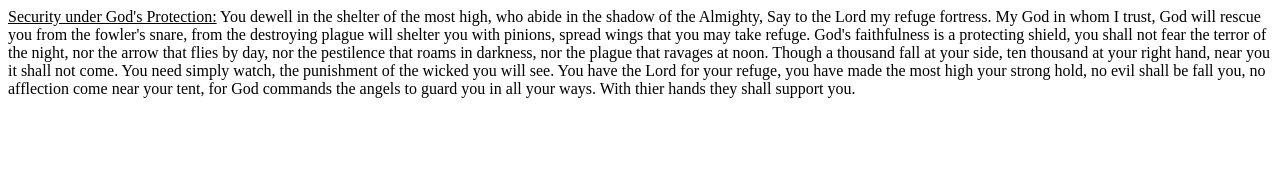
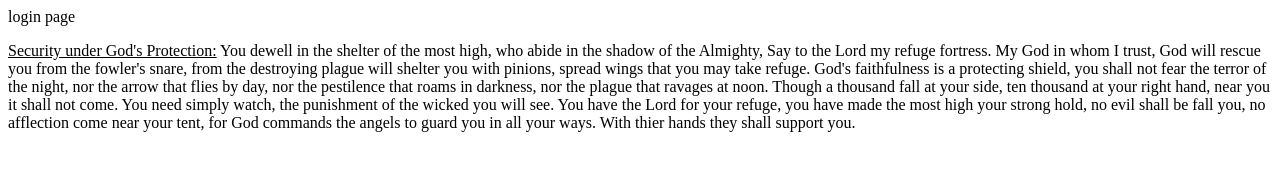
Before and after one commit to devroji/Angular4, a plain HTML site: page index.html in a window 1280 px wide. Drawn offline with Linux system fonts and the light colour scheme.

Commit message:
login page added

```diff
--- a/app.js
+++ b/app.js
@@ -1,2 +1,2 @@
 console.log("Hello");
-console .log("How are you?");
+console.log("How are you?");
--- a/index.html
+++ b/index.html
@@ -1,6 +1,7 @@
 <html>
     <title>Test Projeact </title>
-    <body>
+<body>
+<p>login page</p>
 <u>Security under God's Protection:</u>
 You dewell in the shelter of the most high,
 who abide in the shadow of the Almighty,
@@ -22,5 +23,5 @@ you have made the most high your strong hold,
 no evil shall be fall you, no afflection come near your tent,
 for God commands the angels to guard you in all your ways.
 With thier hands they shall support you.
-    </body>
+</body>
 </html>
```
Also changed, not shown: login.html (added, +5 -0 lines).
